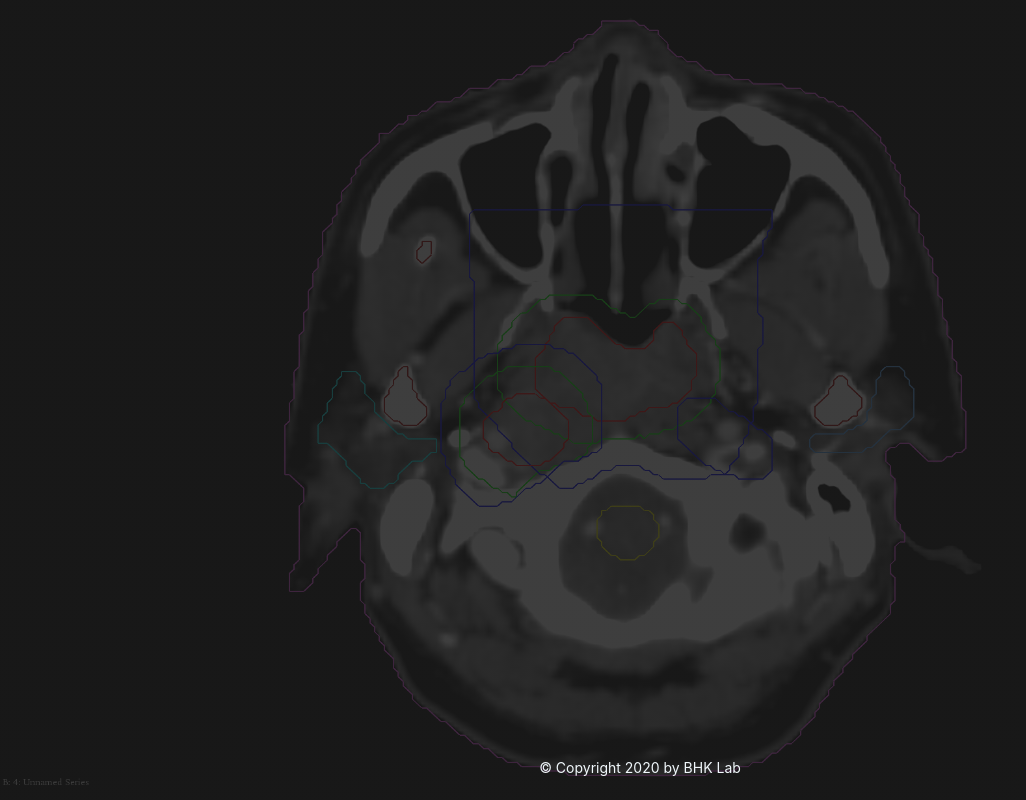
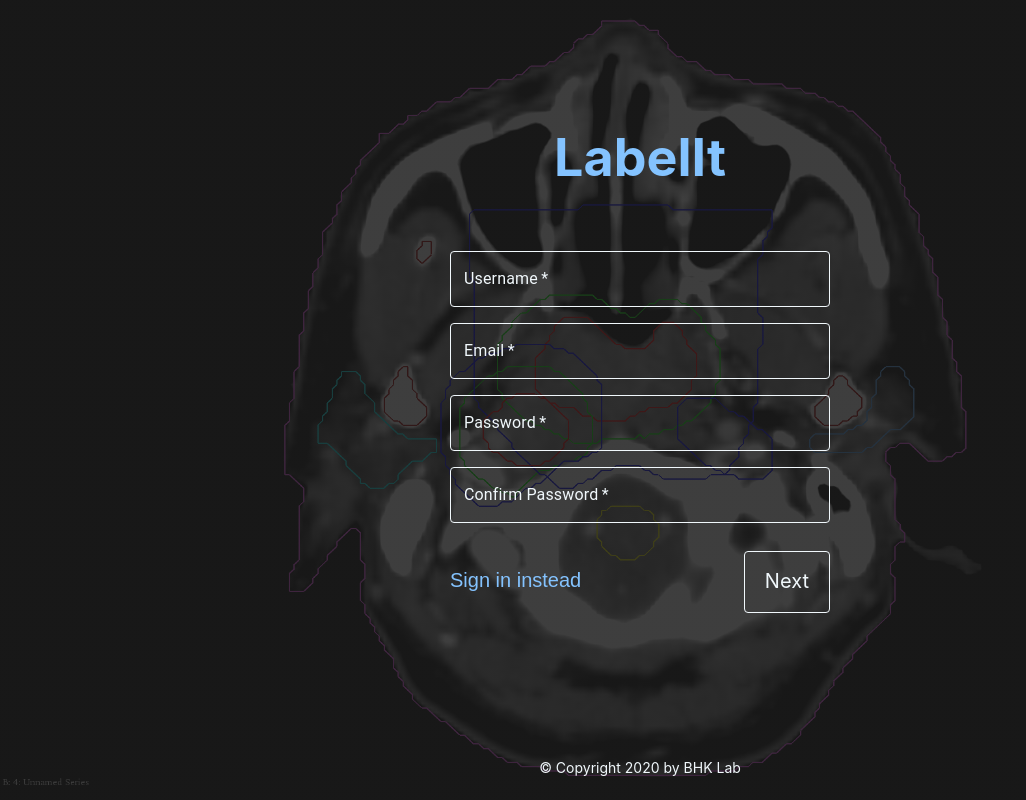
Before and after one commit to bhklab/QUANNOTATE, a React (Create React App) app in the folder client/: page /signup in a window 1280 px wide. Shown: the whole page, without its empty margins (0-1026 px from the left). Built offline with nearby package versions, Linux system fonts and the light colour scheme.

Commit message:
Registration page

```diff
--- a/client/src/components/Login/Login.js
+++ b/client/src/components/Login/Login.js
@@ -1,13 +1,13 @@
 import React, { useState } from 'react';
-import useStyles from './useStyles';
-import { StyledLogin, CustomTextField } from './StyledLogin';
+import { Link } from 'react-router-dom';
+import useStyles from '../UtilComponenets/StyledForm/useStyles';
+import { StyledForm, CustomTextField } from '../UtilComponenets/StyledForm/StyledForm';
 
 
 const Login = () => {
 
   const [email, setEmail] = useState("");
   const [password, setPassword] = useState("")
-
   const classes = useStyles();
 
   const handleInputChange = (e, type) => {
@@ -25,7 +25,7 @@ const Login = () => {
     <>
       <h1>LabelIt</h1>
       <p>LabelIt description goes here. Lorem ipsum dolor sit amet, consectetur adipiscing elit. Vivamus luctus ultrices leo. Cras scelerisque lorem nec blandit gravida. Nunc molestie suscipit dui at fermentum. Vestibulum vel risus interdum, laoreet diam at, rutrum nibh. Nullam in metus a ipsum tincidunt egestas. Cras et accumsan nisi. Vestibulum faucibus lorem vitae mi pellentesque tristique.</p>
-      <StyledLogin
+      <StyledForm
         className={classes.root}
         onSubmit={handleSubmit}
       >
@@ -46,17 +46,17 @@ const Login = () => {
           onChange={e => handleInputChange(e, 'password')}
         />
         <div className='button-container'>
-          <a>Forgot password?</a>
+          <Link to='/signup'>Forgot password?</Link>
         </div>
         <div className='button-container submit-container'>
-          <a>New user?</a>
+          <Link to='/signup'>New user?</Link>
           <button
             type="submit"
           >
             Next
           </button>
         </div>
-      </StyledLogin>
+      </StyledForm>
     </>
   )
 }
--- a/client/src/components/Routing/Router.js
+++ b/client/src/components/Routing/Router.js
@@ -2,8 +2,9 @@ import React, { useState } from 'react';
 import { BrowserRouter, Route, Switch } from 'react-router-dom';
 import AuthContext from '../../context/authContext';
 import Login from '../Login/Login'
-import Header from '../UtilComponenets/Header';
-import Footer from '../UtilComponenets/Footer';
+import Signup from '../Signup/Signup'
+import Header from '../UtilComponenets/Header/Header';
+import Footer from '../UtilComponenets/Footer/Footer';
 
 const Router = () => {
   const [authState, setAuthState] = useState({ authenticated: false })
@@ -15,6 +16,7 @@ const Router = () => {
           <BrowserRouter>
             <Switch>
               <Route exact path='/' component={Login} />
+              <Route exact path='/signup' component={Signup} />
             </Switch>
           </BrowserRouter>
         </div>
--- /dev/null
+++ b/client/src/components/Signup/Signup.js
@@ -0,0 +1,81 @@
+import React, { useState } from 'react';
+import { Link } from 'react-router-dom';
+import { StyledForm, CustomTextField } from '../UtilComponenets/StyledForm/StyledForm';
+import useStyles from '../UtilComponenets/StyledForm/useStyles';
+
+const Signup = () => {
+
+  const [username, setUsername] = useState("");
+  const [email, setEmail] = useState("");
+  const [password1, setPassword1] = useState("");
+  const [password2, setPassword2] = useState("");
+  const [error, setError] = useState(null);
+  const classes = useStyles();
+
+  const handleSubmit = (e) => {
+    e.preventDefault()
+    console.log("handleSubmit");
+    if (password1 !== password2) {
+      setError("Password are not matching")
+    } else {
+      console.log("Matching passswords");
+    }
+  }
+
+  return (
+    <>
+      <h1>LabelIt</h1>
+      <StyledForm
+        className={classes.root}
+        onSubmit={handleSubmit}
+      >
+        <CustomTextField
+          required
+          label="Username"
+          type="text"
+          variant="outlined"
+          value={username}
+          onChange={e => setUsername(e.target.value)}
+          autoComplete={false}
+        />
+        <CustomTextField
+          required
+          label="Email"
+          type="email"
+          variant="outlined"
+          value={email}
+          onChange={e => setEmail(e.target.value)}
+          autoComplete={false}
+        />
+        <CustomTextField
+          required
+          label="Password"
+          type="password"
+          variant="outlined"
+          value={password1}
+          onChange={e => setPassword1(e.target.value)}
+          autoComplete={false}
+        />
+        <CustomTextField
+          required
+          label="Confirm Password"
+          type="password"
+          variant="outlined"
+          value={password2}
+          onChange={e => setPassword2(e.target.value)}
+          autoComplete={false}
+        />
+        <div className='button-container submit-container'>
+          <Link to='/'>Sign in instead</Link>
+          <button
+            type="submit"
+          >
+            Next
+          </button>
+        </div>
+      </StyledForm>
+    </>
+  )
+}
+
+export default Signup;
--- a/client/src/components/Login/StyledLogin.js
+++ b/client/src/components/UtilComponenets/StyledForm/StyledForm.js
@@ -1,9 +1,9 @@
 import styled from 'styled-components';
-import colors from '../../styles/colors';
+import colors from '../../../styles/colors';
 import TextField from '@material-ui/core/TextField';
 import { withStyles } from '@material-ui/core/styles';
 
-const StyledLogin = styled.form`
+const StyledForm = styled.form`
   display: flex;
   flex-direction: column;
   justify-content: center;
@@ -14,12 +14,9 @@ const StyledLogin = styled.form`
   width: 25ch;
   a {
     color: ${colors.blue};
-    // &:hover {
-    //   color: ${colors.purple};
-    // }
   }
   button {
-    padding: 18.5px 14px;
+    padding: 18.5px 20px;
     border-radius: 4px;
     border: 1px solid ${colors.white};
     font-size: 1.25rem;
@@ -53,7 +50,6 @@ const styles = {
       color: colors.white,
     },
     '&:hover label': {
-      // color: colors.purple,
       color: colors.blue,
     },
     '& label.Mui-focused': {
@@ -75,16 +71,13 @@ const styles = {
         borderColor: colors.white,
       },
       '&:hover fieldset': {
-        // borderColor: colors.purple,
         borderColor: colors.blue,
       },
       '&.Mui-focused fieldset': {
         borderColor: colors.blue,
       },
       "&:hover input": {
-        // color: `${colors.purple}`,
         color: `${colors.blue}`,
-        // WebkitTextFillColor: colors.purple,
         WebkitTextFillColor: colors.blue,
       },
       "&.Mui-focused input": {
@@ -102,4 +95,4 @@ const CustomTextField = withStyles(styles)(TextField);
 
 
 
-export { StyledLogin, CustomTextField };
+export { StyledForm, CustomTextField };
```
Also changed, not shown: client/src/components/UtilComponenets/Footer/Footer.js (renamed from client/src/components/UtilComponenets/Footer.js), client/src/components/UtilComponenets/Header/Header.js (renamed from client/src/components/UtilComponenets/Header.js), client/src/components/UtilComponenets/StyledForm/useStyles.js (renamed from client/src/components/Login/useStyles.js).
